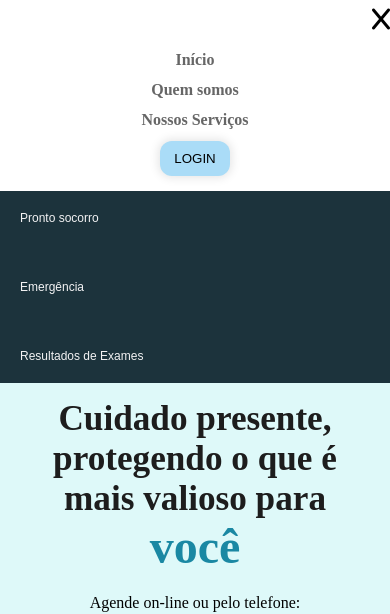
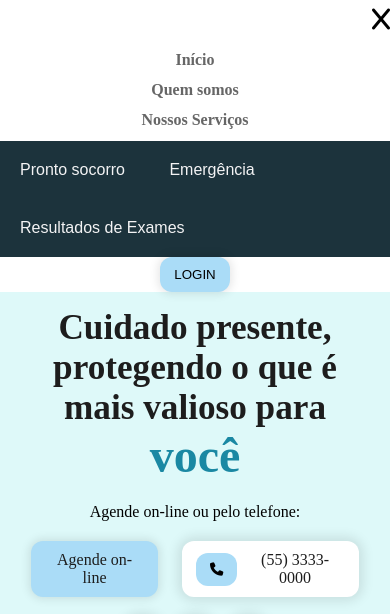
Before and after one commit to NovaisVieira/Sistematizacao_Lading_Page, a plain HTML site: page index.html in a window 390 px wide. Both pictures are taken after a click on the button 379 px from the left and 19 px from the top of the page. Shown: the top 614 px of the page. Drawn offline with nearby package versions, Linux system fonts and the light colour scheme; grey boxes are pictures that could not be loaded.

Commit message:
atualização

```diff
--- a/index.html
+++ b/index.html
@@ -50,6 +50,20 @@
                     <a href="#menu">Nossos Serviços</a>
                 </li>
             </ul>
+            <div id="nav-">
+                <ul id="nav-h">
+                    <li>
+                        <button class="btn-PS"><a href="Pronto socorro">Pronto socorro </a></button>
+                    </li>
+                    <li>
+                        <button class="btn-PS"><a href="Emergência">Emergência</a></button>
+                    </li>
+                    <li>
+                        <button class="btn-PS"> <a href="Resultados"> Resultados de Exames</a></button>
+                    </li>
+                </ul>
+            </div>
+
             <button class="btn-default">
                 LOGIN
             </button>
@@ -293,6 +307,7 @@
             <span id="copyright">
                 <h5>Centro Clínico HEALTH Care – Todos os Direitos Reservados – Rt: Dr. Pacheco | CRM-XX: 00000 – Endereço: Área Especial 10 – Ceilândia, Brasília – DF, 7221066
             </h5>
+            <h1> . </h1>
                 &copy 2024 Áquila Novais Vieira
 
             </span>
--- a/src/styles/especialidade.css
+++ b/src/styles/especialidade.css
@@ -103,7 +103,7 @@
     }
 
 
-    @media screen and (max-width: 1500px) {
+    @media screen and (max-width: 1700px) {
         #dishes {
             flex-wrap: wrap;
             justify-content: center;
--- a/src/styles/header.css
+++ b/src/styles/header.css
@@ -89,13 +89,14 @@ font-family:'Franklin Gothic Medium', 'Arial Narrow', Arial, sans-serif;
 
 
 
-@media screen and (max-width: 1150px) {
+@media screen and (max-width: 480px) {
     #nav_list,
+    #barra .btn-PS,
     #navbar .btn-default {
          display: none;
      }
 
-     #mobile_btn,.btn-PS {
+     #mobile_btn {
          display: block;
          border: none;
          background-color: transparent;
@@ -122,7 +123,7 @@ font-family:'Franklin Gothic Medium', 'Arial Narrow', Arial, sans-serif;
      }
 
  }
-/* Estilos padrão */
+
 #nav-h {
     background-color: #1c333c;
     font-family: 'Franklin Gothic Medium', 'Arial Narrow', Arial, sans-serif;
@@ -132,13 +133,7 @@ font-family:'Franklin Gothic Medium', 'Arial Narrow', Arial, sans-serif;
     background-color: #1c333c;
 }
 
-@media screen and (max-width: 1150px) {
-    #nav-h {
-        display: flex; /* Oculta a barra de navegação em dispositivos móveis */
-    }
-
     .btn-PS {
-        /* Estilos para o botão em dispositivos móveis */
         background-color: transparent;
         color: #f3f3f4;
         border: none;
@@ -150,20 +145,3 @@ font-family:'Franklin Gothic Medium', 'Arial Narrow', Arial, sans-serif;
         font-size:  18px;
         margin: 3px;
     }
-}
-
-
-@media screen and (max-width: 600px) {
-    /* Estilos adicionais para dispositivos com largura máxima de 768px */
-    #nav-h {
-        display:block; /* Oculta a barra de navegação em dispositivos móveis */
-    }
-
-    .btn-PS {
-        /* Estilos adicionais para o botão em dispositivos com largura máxima de 768px */
-        display: block; /* Exibe o botão */
-        margin-top: 15px; /* Adiciona espaçamento superior */
-        font-size: 12px;
-        border: none;
-    }
-}
```
Also changed, not shown: 1 other file.
